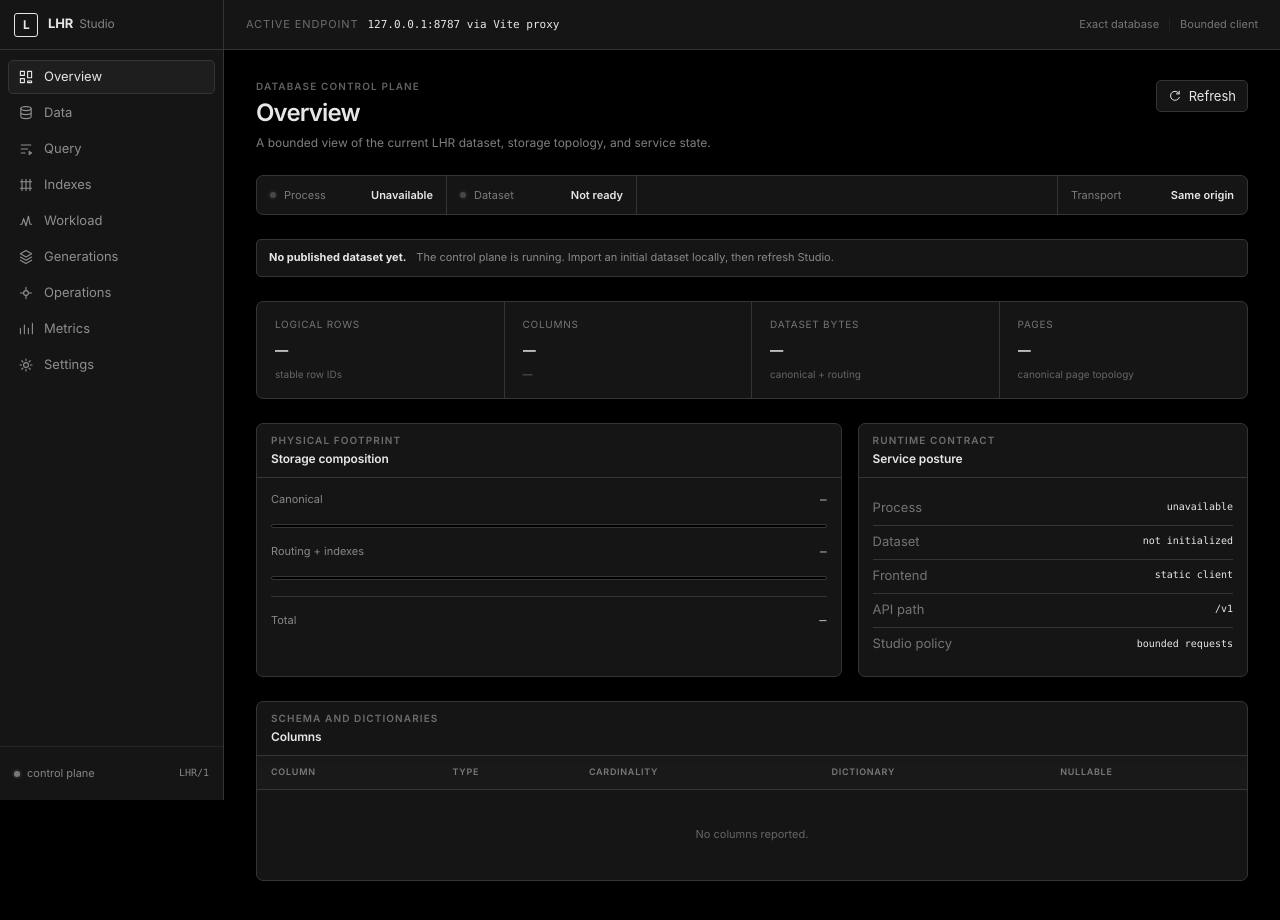
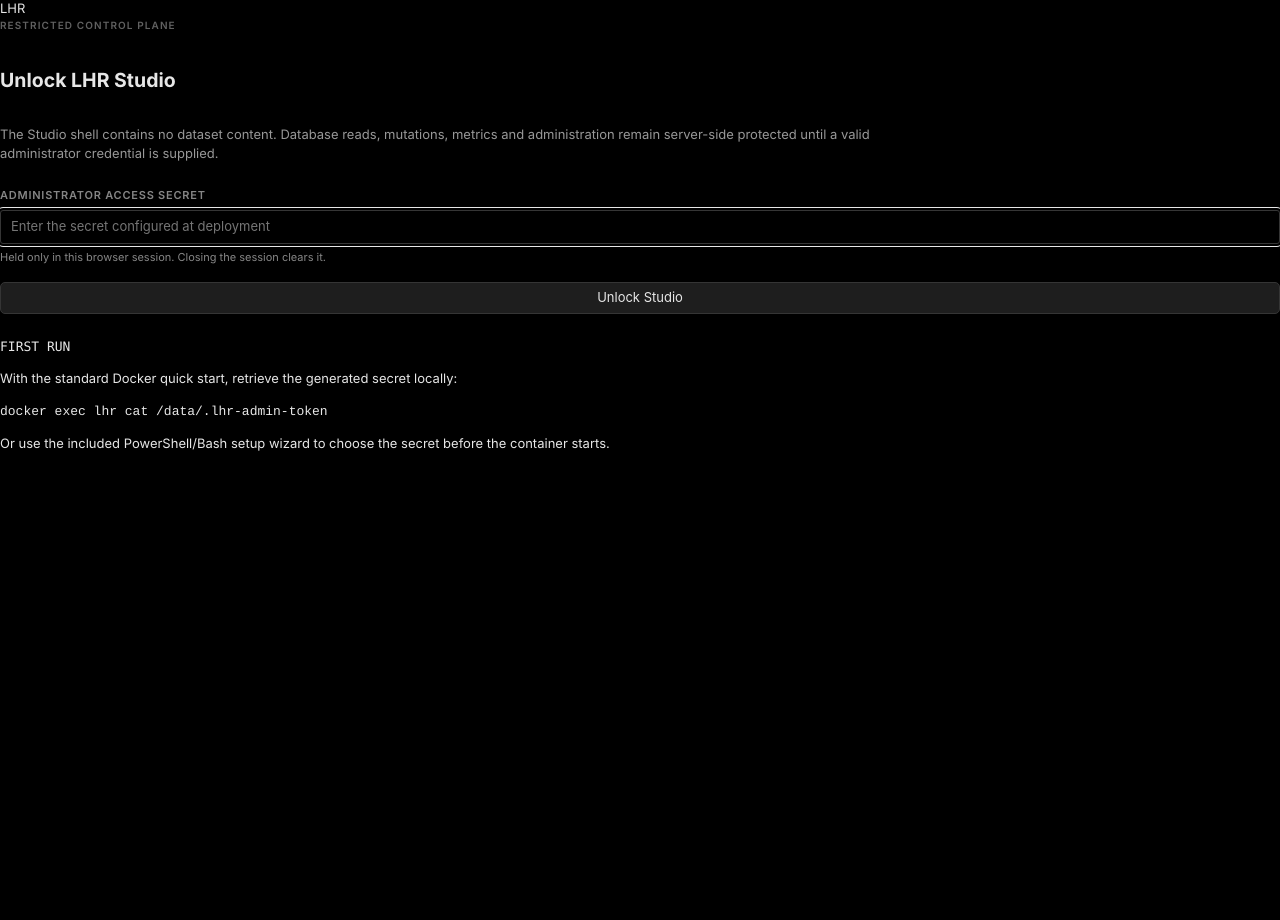
Before and after one commit to Jahanzaib-Kaleem/Localized-Hierarchical-Retrieval, a React (Vite) app in the folder studio/: page / in a window 1280 px wide. Shown: the top 920 px of the page. After the commit the page ends 800 px from the top, so only its background shows below. Built offline with nearby package versions, Linux system fonts and the light colour scheme; no server answers.

Commit message:
Gate Studio behind authenticated session

```diff
--- a/studio/src/main.tsx
+++ b/studio/src/main.tsx
@@ -2,6 +2,7 @@
 import { createRoot } from 'react-dom/client'
 import { QueryClient, QueryClientProvider } from '@tanstack/react-query'
 import { RouterProvider } from '@tanstack/react-router'
+import { AuthGate } from './app/AuthGate'
 import { router } from './app/router'
 import './styles/index.css'
 
@@ -21,7 +22,9 @@
 createRoot(document.getElementById('root')!).render(
   <StrictMode>
     <QueryClientProvider client={queryClient}>
-      <RouterProvider router={router} />
+      <AuthGate>
+        <RouterProvider router={router} />
+      </AuthGate>
     </QueryClientProvider>
   </StrictMode>,
 )
```
